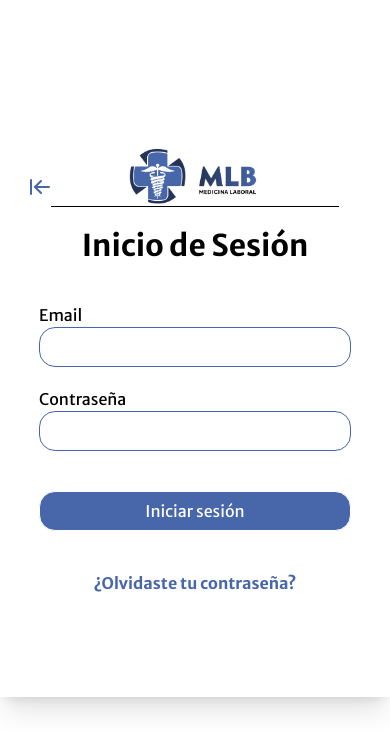
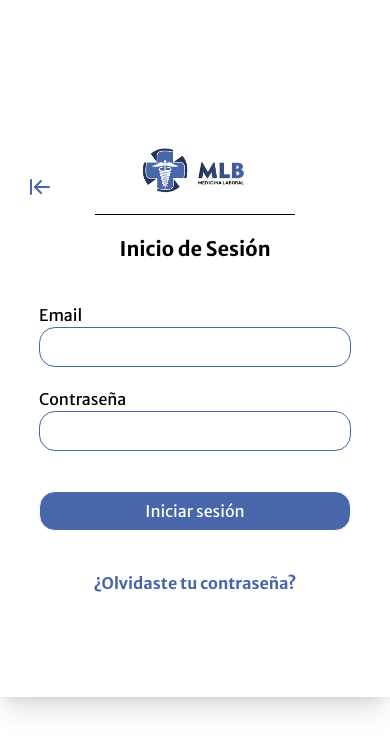
Before and after one commit to NachoXS15/mlb-medicina-laboral, a Next.js app: page /admin/login in a window 390 px wide. Shown: the top 750 px of the page. Built offline with nearby package versions, Linux system fonts and the light colour scheme.

Commit message:
16-August | Lucas -adding images -fixing empresas data -mobile version - login page

```diff
--- a/src/app/admin/login/page.tsx
+++ b/src/app/admin/login/page.tsx
@@ -21,20 +21,33 @@ export default async function page() {
 
 	return (
 		<main className="bg-white w-full min-h-screen flex items-center justify-center font-main ">
-			<section className="text-black w-[650px] h-[550px] shadow-xl relative">
+			<section className="text-black w-full md:w-[650px] h-[550px] shadow-xl relative">
 				<Link
 					href="/"
 					className="absolute text-bluemain top-5 left-5 cursor-pointer p-2 rounded-full hover:bg-bluemain hover:text-white"
 					title="Volver al inicio"
 				>
-					<ArrowLeftToLine  />
+					<ArrowLeftToLine />
 				</Link>
 				<div className="m-auto">
-					<Image src={logo} width={150} className="m-auto" alt="" />
-					<hr className="w-72 m-auto" />
+					<Image
+						src={logo}
+						width={150}
+						className="hidden md:block m-auto"
+						alt=""
+					/>
+					<Image
+						src={logo}
+						width={120}
+						className="block md:hidden m-auto"
+						alt=""
+					/>
+					<hr className="w-50 md:w-72 m-auto mt-5" />
 				</div>
 				<section className="mt-5 flex gap-10 flex-col items-center justify-center">
-					<h2 className="text-3xl font-bold">Inicio de Sesión</h2>
+					<h2 className="text-xl md:text-3xl font-bold">
+						Inicio de Sesión
+					</h2>
 					<form
 						action=""
 						className="w-full flex items-center flex-col gap-5"
--- a/src/app/config/Empresas.ts
+++ b/src/app/config/Empresas.ts
@@ -23,8 +23,9 @@ const empresas = [
 		url: "https://mueblesvenecia.com/",
 	},
 	{
-		img: "/assets/clients/rioja-vial.webp",
-		empresa_name: "HOTEL PLAZA",
+		img: "/assets/clients/plazahotel.png",
+		empresa_name: "PLAZA HOTEL",
+		url: "https://www.plazahotel.com.ar/",
 	},
 	{
 		img: "/assets/clients/cerdo-de-los-llanos.svg",
@@ -51,7 +52,7 @@ const empresas = [
 		url: "https://www.paolini.com.ar/",
 	},
 	{
-		img: "/assets/clients/rioja-vial.webp",
+		img: "/assets/clients/edelar.webp",
 		empresa_name: "Edelar",
 		url: "https://www.edelar.com.ar/",
 	},
@@ -85,8 +86,9 @@ const empresas = [
 		url: "https://mueblesvenecia.com/",
 	},
 	{
-		img: "/assets/clients/rioja-vial.webp",
-		empresa_name: "HOTEL PLAZA",
+		img: "/assets/clients/plazahotel.png",
+		empresa_name: "PLAZA HOTEL",
+		url: "https://www.plazahotel.com.ar/",
 	},
 	{
 		img: "/assets/clients/cerdo-de-los-llanos.svg",
@@ -113,7 +115,7 @@ const empresas = [
 		url: "https://www.paolini.com.ar/",
 	},
 	{
-		img: "/assets/clients/rioja-vial.webp",
+		img: "/assets/clients/edelar.webp",
 		empresa_name: "Edelar",
 		url: "https://www.edelar.com.ar/",
 	},
@@ -124,4 +126,4 @@ const empresas = [
 	},
 ];
 
-export default empresas
+export default empresas;
--- a/src/app/page.tsx
+++ b/src/app/page.tsx
@@ -78,7 +78,7 @@ export default function Home() {
 					id="aboutUs"
 					className="w-full py-5 flex flex-col md:flex-row items-center"
 				>
-					<div className="w-[90%] md:w-1/2 h-65 flex justify-center items-center rounded-4xl relative left-0 md:left-10 lg:left-20 overflow-hidden">
+					<div className="w-[90%] md:w-1/2 h-65 flex justify-center items-center rounded-4xl relative left-0 md:left-10 lg:left-20 overflow-hidden shadow-lg">
 						<Image
 							src="/assets/about.png"
 							width="510"
```
Also changed, not shown: public/assets/clients/edelar.webp (added), public/assets/clients/plazahotel.png (added).
